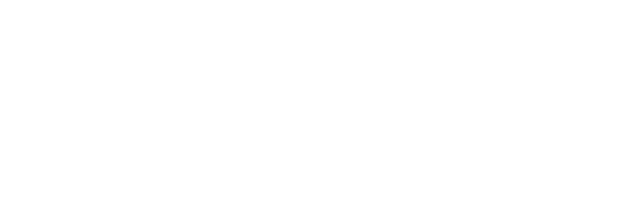
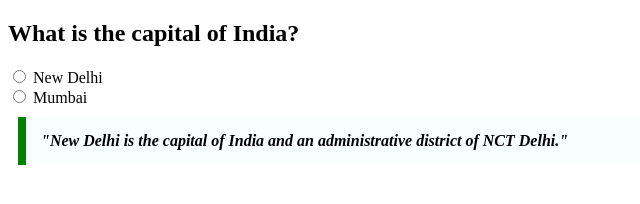
Before and after one commit to acciojob/trivia-Shams-tabrez-stack, a website: page main.html in a window 1280 px wide. Shown: the whole page, without its empty margins (0-640 px from the left). Drawn offline with Linux system fonts and the light colour scheme.

Commit message:
created a submission

```diff
--- a/main.html
+++ b/main.html
@@ -1,15 +1,41 @@
 <!DOCTYPE html>
-
-<html>
+<html lang="en">
 
 <head>
-	<link rel="stylesheet" href="styles.css">
+    <meta charset="UTF-8">
+    <meta name="viewport" content="width=device-width, initial-scale=1.0">
+    <title>Quiz Question</title>
+    <link rel="stylesheet" href="styles.css">
 </head>
+<style>
+	blockquote {
+    max-width: 600px;
+    margin: 10px;
+    padding: 15px;
+    border-left: 8px solid green;
+    background-color: #f8fffe;
+    font-weight: bold;
+    font-style: italic;
+}
 
+</style>
 <body>
-	<!-- the entire body must be written by student -->
-    <script type="text/javascript" src="./script.js">
-</script>
+    <section>
+        <h2>What is the capital of India?</h2>
+        <form>
+            <label>
+                <input type="radio" name="capital" value="New Delhi"> New Delhi
+            </label><br>
+            <label>
+                <input type="radio" name="capital" value="Mumbai"> Mumbai
+            </label>
+        </form>
+    </section>
+
+    <!-- Quotation Section -->
+    <blockquote cite="https://en.wikipedia.org/wiki/Delhi">
+        "New Delhi is the capital of India and an administrative district of NCT Delhi."
+    </blockquote>
 
 </body>
 
```
